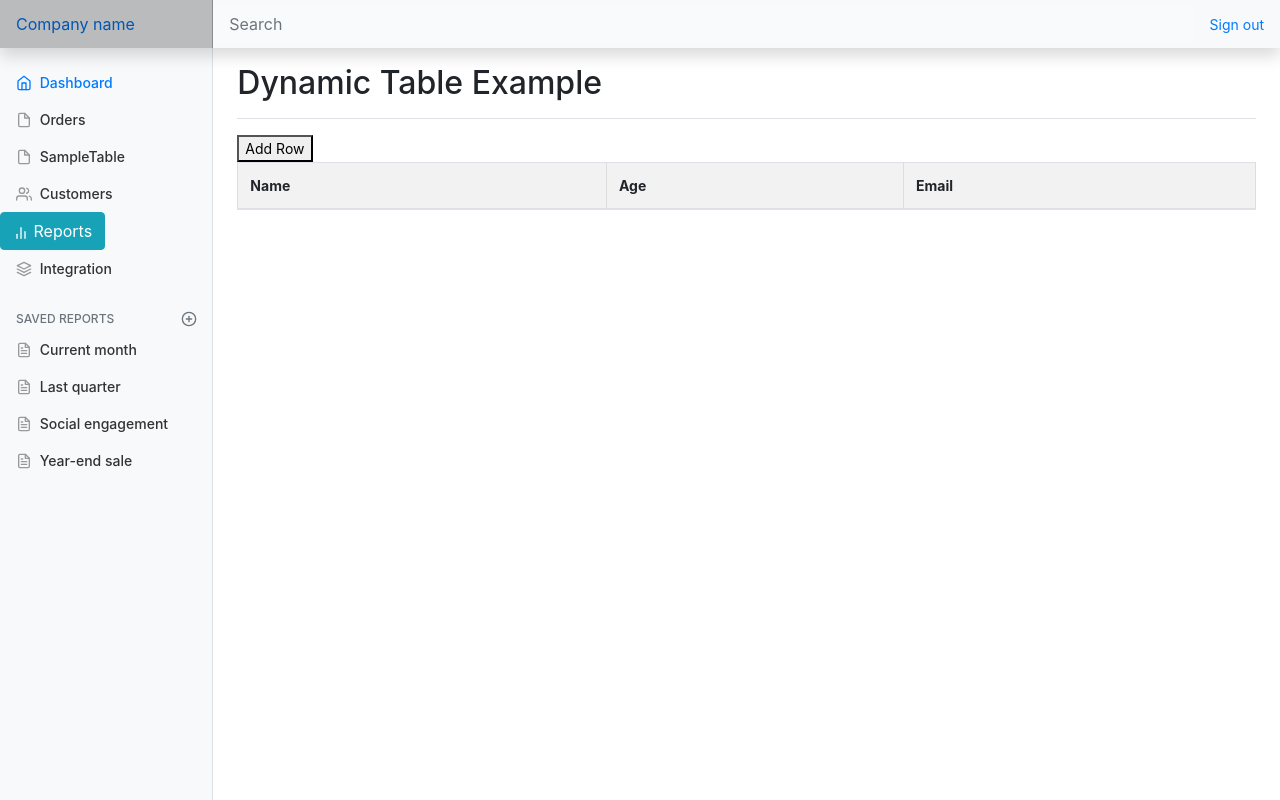
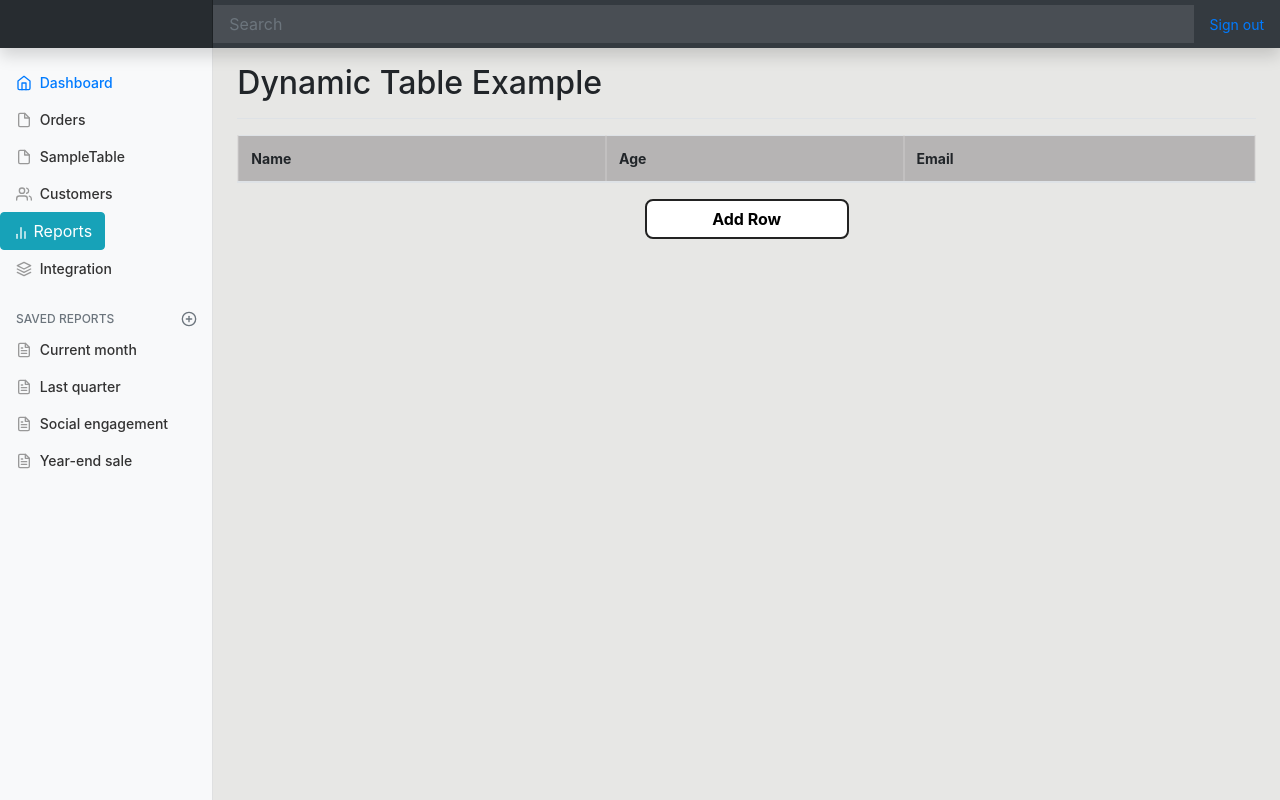
Before and after one commit to pmirfan1987/rybizz, a Django app: page /SampleTable in a window 1280 px wide. Run offline with Django 5.2, Linux system fonts and the light colour scheme; lists and menus that the app fills with data are empty; some libraries are stand-ins or nearby versions.

Commit message:
css updates

```diff
--- a/rybizz/home/templates/SampleTable.html
+++ b/rybizz/home/templates/SampleTable.html
@@ -3,23 +3,43 @@
     {% block style %}
     <meta charset="UTF-8">
     <meta name="viewport" content="width=device-width, initial-scale=1.0">
-    <title>Dynamic Table Example</title>
+    <title><b>Dynamic Table Example</b></title>
     <style>
         table {
             border-collapse: collapse;
             width: 50%;
             margin: 20px;
+            background-color: rgb(156, 156, 154);
         }
+        tr:hover {background-color: rgb(156, 156, 155);}
 
         th, td {
-            border: 1px solid #ddd;
+            border: 2px solid #cfcdcd77;
             padding: 8px;
             text-align: left;
         }
 
         th {
-            background-color: #f2f2f2;
+            background-color: #b6b4b4;
         }
+        body {
+              background-color: rgba(201, 201, 198, 0.445);
+        }
+        .button5 {
+             background-color: white;
+             color: black;
+             border: 2px solid #222222;
+             border-radius: 8px;
+             font-size:16px;
+             width:20%;
+
+
+             }
+             .button5:hover {
+              background-color: #555555;
+              color: white;
+             }
+
     </style>
     {% endblock %}
 
@@ -29,7 +49,7 @@
 <div class="d-flex justify-content-between flex-wrap flex-md-nowrap align-items-center pt-3 pb-2 mb-3 border-bottom">
  <h2>Dynamic Table Example</h2>
 </div>
-<button onclick="addRow()">Add Row</button>
+
 
 <table id="dynamic-table" class="table table-lite">
     <thead>
@@ -43,6 +63,9 @@
         <!-- Initial table content goes here (if any) -->
     </tbody>
 </table>
+
+   <center> <button  onclick="addRow()" class="button5 btn btn-lite " ><b>Add Row</b></button> </center>
+
 
 <script>
     function addRow() {
--- a/rybizz/home/templates/index.html
+++ b/rybizz/home/templates/index.html
@@ -44,8 +44,8 @@
   </head>
   <body>
 
-<nav class="navbar  sticky-top bg-light flex-md-nowrap p-0 shadow">
-  <a class="navbar-brand navbar-brand col-md-3 col-lg-2 mr-0 px-3" href="#">Company name</a>
+<nav class="navbar  sticky-top bg-dark flex-md-nowrap p-0 shadow">
+  <a class="navbar-brand navbar-brand col-md-3 col-lg-2 mr-0 px-3" href="#"><img scr="C:\Users\Admin\rybizz\rybizz\home\templates\adidas.jpeg"> </a>
   <button class="navbar-toggler position-absolute d-md-none collapsed" type="button" data-toggle="collapse" data-target="#sidebarMenu" aria-controls="sidebarMenu" aria-expanded="false" aria-label="Toggle navigation">
     <span class="navbar-toggler-icon"></span>
   </button>
```
Also changed, not shown: README.md, rybizz/home/templates/adidas.jpeg (added).
